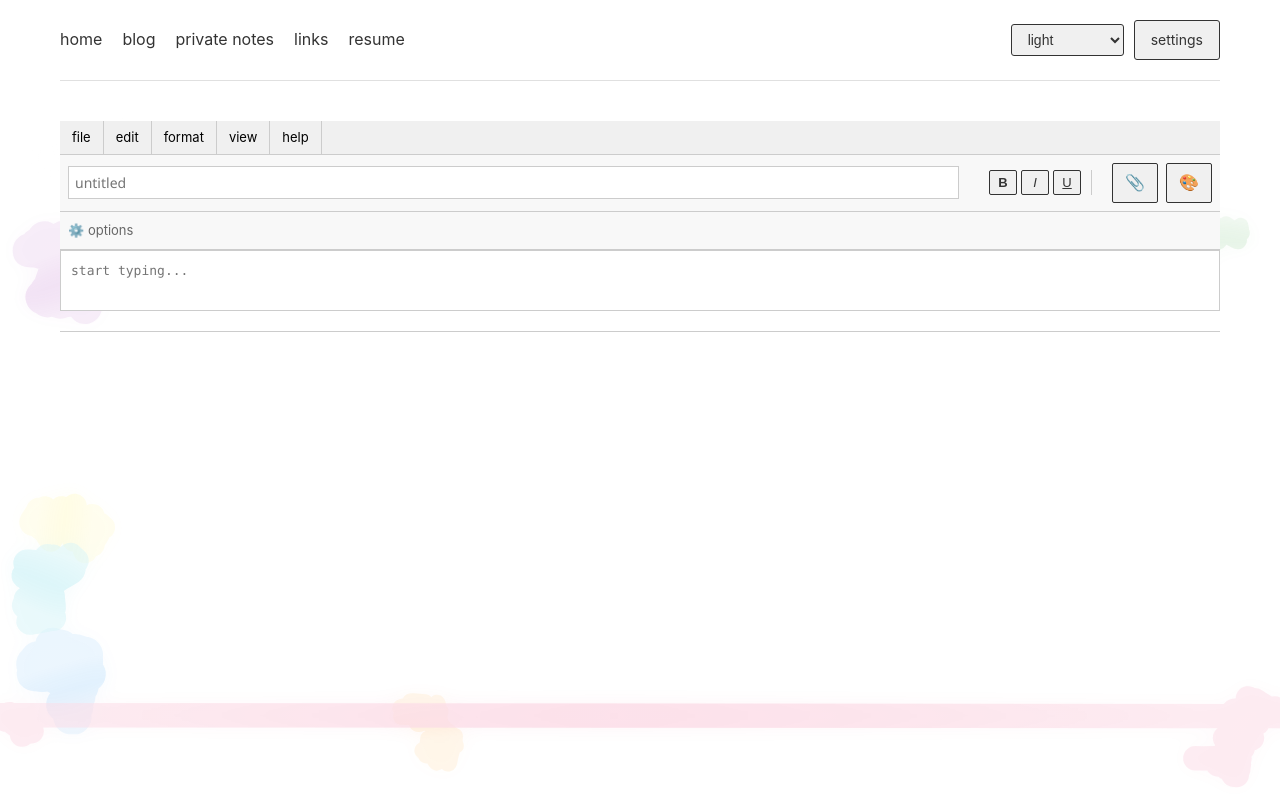
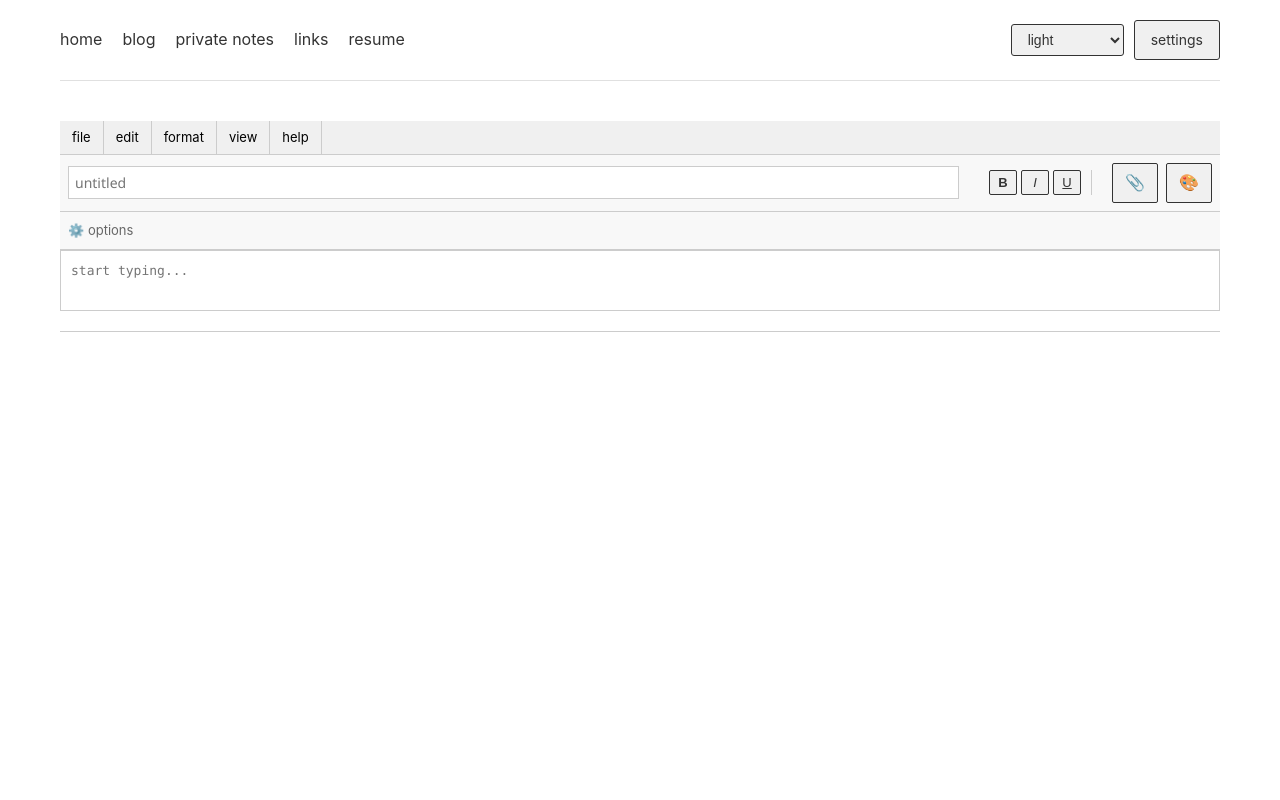
Before and after one commit to joon0429/jooniesnotes, a plain HTML site: page pages/notepad.html in a window 1280 px wide. Drawn offline with Linux system fonts and the light colour scheme; animation ran at ten frames a second.

Commit message:
Change dark-mode to neon pink, remove background animation, set all themes except light to black backgrounds

```diff
--- a/css/styles.css
+++ b/css/styles.css
@@ -773,7 +773,7 @@ main {
 }
 
 .dark-mode-preview {
-    background: linear-gradient(135deg, #1a1a1a 50%, #FFEB3B 50%);
+    background: linear-gradient(135deg, #1a1a1a 50%, #FF10F0 50%);
 }
 
 .blue-preview {
--- a/js/background-animation.js
+++ /dev/null
@@ -1,259 +0,0 @@
-// Windows 10 screensaver-style background animation with cursor interaction
-
-class BackgroundAnimation {
-    constructor() {
-        this.canvas = null;
-        this.ctx = null;
-        this.ribbons = [];
-        this.mouseX = 0;
-        this.mouseY = 0;
-        this.animationId = null;
-        this.repelRadius = 150;
-        this.repelStrength = 0.3;
-    }
-
-    init() {
-        // Create canvas element
-        this.canvas = document.createElement('canvas');
-        this.canvas.id = 'background-animation';
-        this.canvas.style.position = 'fixed';
-        this.canvas.style.top = '0';
-        this.canvas.style.left = '0';
-        this.canvas.style.width = '100%';
-        this.canvas.style.height = '100%';
-        this.canvas.style.pointerEvents = 'none';
-        this.canvas.style.zIndex = '-1';
-        this.canvas.style.opacity = '0.15';
-        document.body.appendChild(this.canvas);
-
-        this.ctx = this.canvas.getContext('2d');
-        this.resize();
-
-        // Create ribbons
-        this.createRibbons();
-
-        // Event listeners
-        window.addEventListener('resize', () => this.resize());
-        document.addEventListener('mousemove', (e) => this.onMouseMove(e));
-
-        // Start animation
-        this.animate();
-    }
-
-    resize() {
-        this.canvas.width = window.innerWidth;
-        this.canvas.height = window.innerHeight;
-    }
-
-    createRibbons() {
-        const numRibbons = 8;
-        const colors = [
-            { r: 255, g: 235, b: 59 },   // Lightning yellow
-            { r: 156, g: 39, b: 176 },   // Purple
-            { r: 33, g: 150, b: 243 },    // Blue
-            { r: 76, g: 175, b: 80 },    // Green
-            { r: 255, g: 152, b: 0 },    // Orange
-            { r: 233, g: 30, b: 99 },    // Pink
-            { r: 0, g: 188, b: 212 },    // Cyan
-            { r: 255, g: 255, b: 255 }   // White
-        ];
-
-        for (let i = 0; i < numRibbons; i++) {
-            this.ribbons.push({
-                points: this.generateRibbonPoints(),
-                color: colors[i % colors.length],
-                speed: 0.5 + Math.random() * 0.5,
-                thickness: 15 + Math.random() * 20
-            });
-        }
-    }
-
-    generateRibbonPoints() {
-        const points = [];
-        const numPoints = 50;
-        const width = this.canvas.width;
-        const height = this.canvas.height;
-
-        // Start from random edge
-        const startEdge = Math.floor(Math.random() * 4);
-        let x, y, vx, vy;
-
-        switch(startEdge) {
-            case 0: // Top
-                x = Math.random() * width;
-                y = 0;
-                vx = (Math.random() - 0.5) * 2;
-                vy = Math.random() * 2 + 1;
-                break;
-            case 1: // Right
-                x = width;
-                y = Math.random() * height;
-                vx = -(Math.random() * 2 + 1);
-                vy = (Math.random() - 0.5) * 2;
-                break;
-            case 2: // Bottom
-                x = Math.random() * width;
-                y = height;
-                vx = (Math.random() - 0.5) * 2;
-                vy = -(Math.random() * 2 + 1);
-                break;
-            case 3: // Left
-                x = 0;
-                y = Math.random() * height;
-                vx = Math.random() * 2 + 1;
-                vy = (Math.random() - 0.5) * 2;
-                break;
-        }
-
-        for (let i = 0; i < numPoints; i++) {
-            points.push({ x, y, vx, vy });
-            x += vx;
-            y += vy;
-            // Add some randomness
-            vx += (Math.random() - 0.5) * 0.5;
-            vy += (Math.random() - 0.5) * 0.5;
-            // Normalize velocity
-            const speed = Math.sqrt(vx * vx + vy * vy);
-            if (speed > 0) {
-                vx = (vx / speed) * (1 + Math.random() * 0.5);
-                vy = (vy / speed) * (1 + Math.random() * 0.5);
-            }
-        }
-
-        return points;
-    }
-
-    onMouseMove(e) {
-        this.mouseX = e.clientX;
-        this.mouseY = e.clientY;
-    }
-
-    applyRepulsion(ribbon) {
-        ribbon.points.forEach(point => {
-            const dx = point.x - this.mouseX;
-            const dy = point.y - this.mouseY;
-            const distance = Math.sqrt(dx * dx + dy * dy);
-
-            if (distance < this.repelRadius) {
-                const force = (this.repelRadius - distance) / this.repelRadius;
-                const angle = Math.atan2(dy, dx);
-                point.vx += Math.cos(angle) * force * this.repelStrength;
-                point.vy += Math.sin(angle) * force * this.repelStrength;
-            }
-        });
-    }
-
-    updateRibbon(ribbon) {
-        // Apply cursor repulsion
-        this.applyRepulsion(ribbon);
-
-        // Update points
-        ribbon.points.forEach((point, index) => {
-            point.x += point.vx;
-            point.y += point.vy;
-
-            // Add some smooth movement
-            point.vx += (Math.random() - 0.5) * 0.1;
-            point.vy += (Math.random() - 0.5) * 0.1;
-
-            // Damping
-            point.vx *= 0.98;
-            point.vy *= 0.98;
-
-            // Wrap around edges
-            if (point.x < 0) point.x = this.canvas.width;
-            if (point.x > this.canvas.width) point.x = 0;
-            if (point.y < 0) point.y = this.canvas.height;
-            if (point.y > this.canvas.height) point.y = 0;
-        });
-    }
-
-    drawRibbon(ribbon) {
-        const points = ribbon.points;
-        if (points.length < 2) return;
-
-        this.ctx.beginPath();
-        this.ctx.moveTo(points[0].x, points[0].y);
-
-        // Draw smooth curve through points
-        for (let i = 1; i < points.length; i++) {
-            const prev = points[i - 1];
-            const curr = points[i];
-            const next = points[i + 1] || curr;
-
-            const cp1x = prev.x + (curr.x - prev.x) * 0.5;
-            const cp1y = prev.y + (curr.y - prev.y) * 0.5;
-            const cp2x = curr.x - (next.x - curr.x) * 0.5;
-            const cp2y = curr.y - (next.y - curr.y) * 0.5;
-
-            this.ctx.bezierCurveTo(cp1x, cp1y, cp2x, cp2y, curr.x, curr.y);
-        }
-
-        // Create gradient for ribbon
-        const gradient = this.ctx.createLinearGradient(
-            points[0].x, points[0].y,
-            points[points.length - 1].x, points[points.length - 1].y
-        );
-
-        const c = ribbon.color;
-        gradient.addColorStop(0, `rgba(${c.r}, ${c.g}, ${c.b}, 0.3)`);
-        gradient.addColorStop(0.5, `rgba(${c.r}, ${c.g}, ${c.b}, 0.6)`);
-        gradient.addColorStop(1, `rgba(${c.r}, ${c.g}, ${c.b}, 0.3)`);
-
-        this.ctx.strokeStyle = gradient;
-        this.ctx.lineWidth = ribbon.thickness;
-        this.ctx.lineCap = 'round';
-        this.ctx.lineJoin = 'round';
-        this.ctx.stroke();
-
-        // Add glow effect
-        this.ctx.shadowBlur = 20;
-        this.ctx.shadowColor = `rgba(${c.r}, ${c.g}, ${c.b}, 0.5)`;
-        this.ctx.stroke();
-        this.ctx.shadowBlur = 0;
-    }
-
-    animate() {
-        this.ctx.clearRect(0, 0, this.canvas.width, this.canvas.height);
-
-        this.ribbons.forEach(ribbon => {
-            this.updateRibbon(ribbon);
-            this.drawRibbon(ribbon);
-        });
-
-        this.animationId = requestAnimationFrame(() => this.animate());
-    }
-
-    destroy() {
-        if (this.animationId) {
-            cancelAnimationFrame(this.animationId);
-        }
-        if (this.canvas && this.canvas.parentNode) {
-            this.canvas.parentNode.removeChild(this.canvas);
-        }
-    }
-}
-
-// Initialize background animation
-let backgroundAnimation = null;
-
-function initBackgroundAnimation() {
-    if (!backgroundAnimation) {
-        backgroundAnimation = new BackgroundAnimation();
-        backgroundAnimation.init();
-    }
-}
-
-function destroyBackgroundAnimation() {
-    if (backgroundAnimation) {
-        backgroundAnimation.destroy();
-        backgroundAnimation = null;
-    }
-}
-
-// Initialize on page load
-if (document.readyState === 'loading') {
-    document.addEventListener('DOMContentLoaded', initBackgroundAnimation);
-} else {
-    initBackgroundAnimation();
-}
--- a/js/common.js
+++ b/js/common.js
@@ -28,71 +28,71 @@ const themes = {
         '--text-primary': '#fff',
         '--text-secondary': '#fff',
         '--text-tertiary': '#ccc',
-        '--accent-color': '#FFEB3B',
-        '--accent-hover': '#FFD700',
-        '--border-color': '#FFEB3B',
+        '--accent-color': '#FF10F0',
+        '--accent-hover': '#FF69B4',
+        '--border-color': '#FF10F0',
         '--border-thickness': '2px',
         '--nav-bg': '#0f0f0f',
-        '--nav-border': '#FFEB3B',
-        '--button-bg': '#FFEB3B',
-        '--button-hover': '#FFD700',
+        '--nav-border': '#FF10F0',
+        '--button-bg': '#FF10F0',
+        '--button-hover': '#FF69B4',
         '--button-text': '#1a1a1a',
         '--button-bold': 'bold',
         '--nav-link-bold': 'normal'
     },
     blue: {
-        '--bg-primary': '#fff',
-        '--bg-secondary': '#c5e3f6',
-        '--bg-tertiary': '#bbdefb',
-        '--text-primary': '#1565c0',
-        '--text-secondary': '#1565c0',
-        '--text-tertiary': '#1976d2',
-        '--accent-color': '#1976d2',
-        '--accent-hover': '#1565c0',
-        '--border-color': '#90caf9',
+        '--bg-primary': '#1a1a1a',
+        '--bg-secondary': '#252525',
+        '--bg-tertiary': '#2a2a2a',
+        '--text-primary': '#fff',
+        '--text-secondary': '#fff',
+        '--text-tertiary': '#90caf9',
+        '--accent-color': '#2196f3',
+        '--accent-hover': '#64b5f6',
+        '--border-color': '#2196f3',
         '--border-thickness': '2px',
-        '--nav-bg': '#e3f2fd',
-        '--nav-border': '#90caf9',
+        '--nav-bg': '#0f0f0f',
+        '--nav-border': '#2196f3',
         '--button-bg': '#2196f3',
-        '--button-hover': '#1976d2',
+        '--button-hover': '#64b5f6',
         '--button-text': '#fff',
         '--button-bold': 'bold',
         '--nav-link-bold': 'normal'
     },
     green: {
-        '--bg-primary': '#fff',
-        '--bg-secondary': '#d4edda',
-        '--bg-tertiary': '#c8e6c9',
-        '--text-primary': '#2e7d32',
-        '--text-secondary': '#2e7d32',
-        '--text-tertiary': '#388e3c',
-        '--accent-color': '#388e3c',
-        '--accent-hover': '#2e7d32',
-        '--border-color': '#a5d6a7',
+        '--bg-primary': '#1a1a1a',
+        '--bg-secondary': '#252525',
+        '--bg-tertiary': '#2a2a2a',
+        '--text-primary': '#fff',
+        '--text-secondary': '#fff',
+        '--text-tertiary': '#a5d6a7',
+        '--accent-color': '#4caf50',
+        '--accent-hover': '#66bb6a',
+        '--border-color': '#4caf50',
         '--border-thickness': '2px',
-        '--nav-bg': '#e8f5e9',
-        '--nav-border': '#a5d6a7',
+        '--nav-bg': '#0f0f0f',
+        '--nav-border': '#4caf50',
         '--button-bg': '#4caf50',
-        '--button-hover': '#388e3c',
+        '--button-hover': '#66bb6a',
         '--button-text': '#fff',
         '--button-bold': 'bold',
         '--nav-link-bold': 'normal'
     },
     purple: {
-        '--bg-primary': '#fff',
-        '--bg-secondary': '#e8d5ed',
-        '--bg-tertiary': '#e1bee7',
-        '--text-primary': '#7b1fa2',
-        '--text-secondary': '#7b1fa2',
-        '--text-tertiary': '#9c27b0',
+        '--bg-primary': '#1a1a1a',
+        '--bg-secondary': '#252525',
+        '--bg-tertiary': '#2a2a2a',
+        '--text-primary': '#fff',
+        '--text-secondary': '#fff',
+        '--text-tertiary': '#ce93d8',
         '--accent-color': '#9c27b0',
-        '--accent-hover': '#7b1fa2',
-        '--border-color': '#ce93d8',
+        '--accent-hover': '#ba68c8',
+        '--border-color': '#9c27b0',
         '--border-thickness': '2px',
-        '--nav-bg': '#f3e5f5',
-        '--nav-border': '#ce93d8',
+        '--nav-bg': '#0f0f0f',
+        '--nav-border': '#9c27b0',
         '--button-bg': '#9c27b0',
-        '--button-hover': '#7b1fa2',
+        '--button-hover': '#ba68c8',
         '--button-text': '#fff',
         '--button-bold': 'bold',
         '--nav-link-bold': 'normal'
```
Also changed, not shown: pages/blog.html (+0 -1 lines), pages/index.html (+0 -1 lines), pages/links.html (+0 -1 lines), pages/notepad.html (+0 -1 lines), pages/private.html (+0 -1 lines), pages/resume.html (+0 -1 lines), pages/settings.html (+0 -1 lines).
